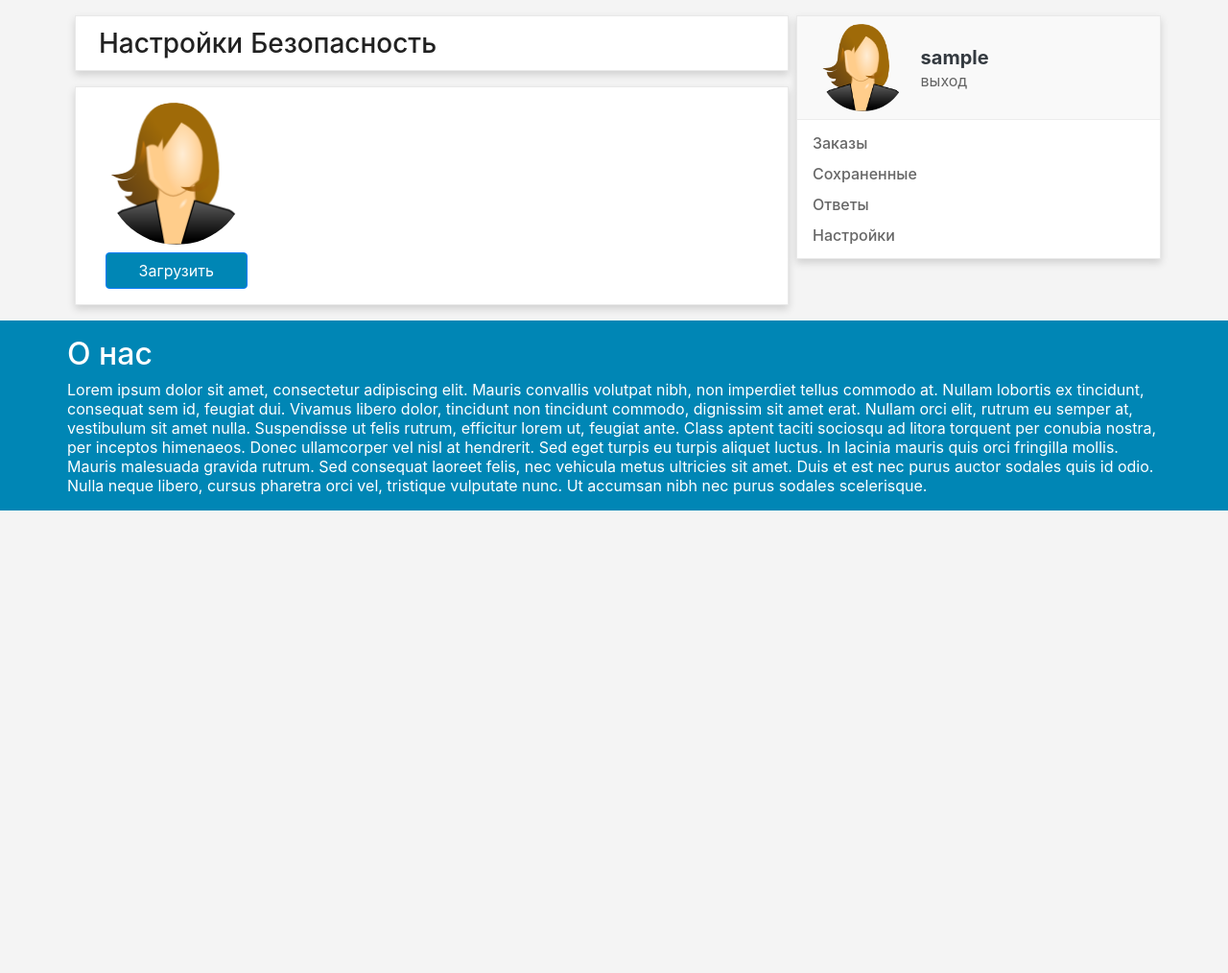
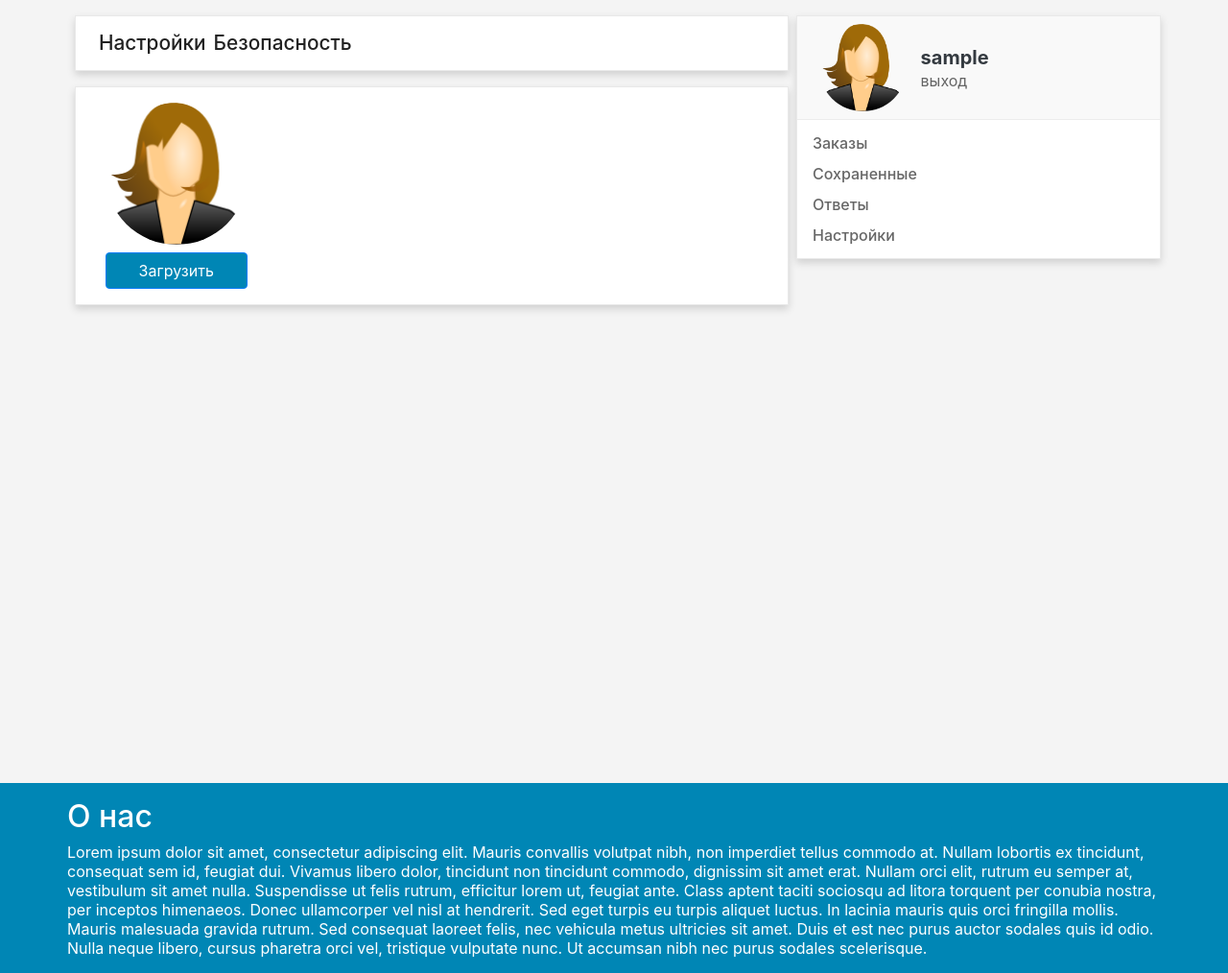
Before and after one commit to HardReboot2015/sp.od, a Flask app: a page that uses app/templates/base.html in a window 1280 px wide. Shown: the part 76-1090 px from the top of the page at 96% size. Before the commit the page ends 608 px from the top, so only its background shows below. Run offline with Flask 2, Linux system fonts and the light colour scheme; the visitor is signed in with stand-in values (Sample User, id 1); data comes from the database, SQL or seed files in the repository; some libraries are stand-ins or nearby versions.

```diff
--- a/app/static/css/my.css
+++ b/app/static/css/my.css
@@ -1,4 +1,7 @@
 /*all*/
+.main{
+    min-height: 100vh;
+}
 a:hover{
     text-decoration: none;
     color: #0086b5;
@@ -184,25 +187,33 @@ a:hover{
 }
 /*user-settings*/
 
-.settings-menu{
-    font-size: 1.5rem;
-}
-.settings-menu .settings-menu-item::before{
-    bottom: 0;
-    height: 2px;
-    width: 100%;
-}
-.settings-menu-item::before{
-    transition: opacity 200ms ease-out;
-    content: '';
-    background-color: #0086b5;
-        opacity: 0;
-    position: absolute;
+.settings-menu>a{
+    font-size: 1.3rem;
+    /*border-bottom: 1px solid #0086b5;*/
+
 }
 
-.settings-menu-item:hover::before{
-    opacity: 1;
-}
+/*.settings-menu-item{*/
+    /*position: relative;*/
+/*}*/
+
+/*.settings-menu .settings-menu-item::before{*/
+    /*position: absolute;*/
+    /*bottom: 0;*/
+    /*height: 2px;*/
+    /*width: 100%;*/
+/*}*/
+/*.settings-menu-item::before{*/
+    /*transition: opacity 200ms ease-out;*/
+    /*content: '';*/
+    /*background-color: #0086b5;*/
+    /*opacity: 0;*/
+    /*!*position: absolute;*!*/
+/*}*/
+
+/*.settings-menu-item:hover::before{*/
+    /*opacity: 1;*/
+/*}*/
 
 .settings-menu-item:hover{
      color: #0086b5;
```
